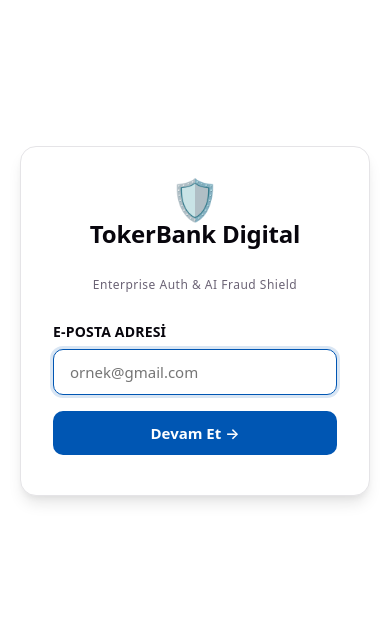
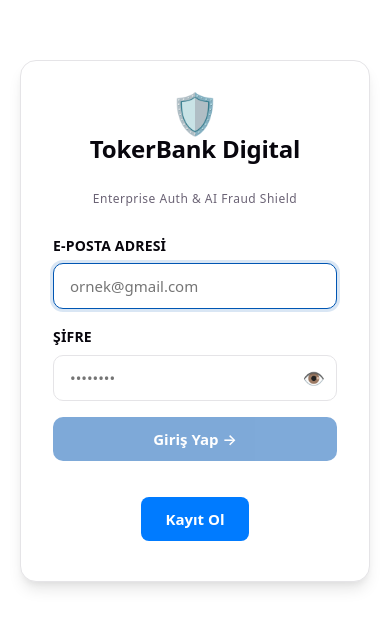
Before and after one commit to boratoker/banking-auth-fraud-engine, a React (Vite) app in the folder frontend/: page / in a window 390 px wide. Shown: the part 101-728 px from the top of the page. Built offline with nearby package versions, Linux system fonts and the light colour scheme; a web font is replaced by a local one.

Commit message:
refactor: simplify authentication flow by merging email and password entry screens and update mobile launch scripts

```diff
--- a/frontend/src/App.jsx
+++ b/frontend/src/App.jsx
@@ -39,8 +39,8 @@ const FailedLoginToast = ({ info, onDismiss }) => {
 };
 
 function App() {
-  // Steps: 'email' → 'login-password' → 'login-otp' | 'register' → 'register-otp' → 'success'
-  const [step, setStep] = useState('email');
+  // Steps: 'login' → 'login-otp' | 'register' → 'register-otp' → 'success'
+  const [step, setStep] = useState('login');
   const [email, setEmail] = useState('');
   const [firstName, setFirstName] = useState('');
   const [lastName, setLastName] = useState('');
@@ -79,7 +79,7 @@ function App() {
   };
 
   const resetForm = () => {
-    setStep('email'); setEmail(''); setFirstName(''); setLastName('');
+    setStep('login'); setEmail(''); setFirstName(''); setLastName('');
     setPassword(''); setConfirmPassword(''); setOtp('');
     setMessage(''); setError(''); setUserName(''); setOtpMode('login'); setTimeLeft(120);
   };
@@ -93,8 +93,8 @@ function App() {
       if (res.data.exists) {
         const loginRes = await login(email);
         if (loginRes.data.requiresPassword) {
-          setUserName(loginRes.data.firstName || '');
-          setStep('login-password');
+          setMessage('Şifrenizi tekrar girerek OTP isteyin.');
+          setStep('login');
         }
       } else {
         setMessage(`${email} adresi ile kayıtlı hesap bulunamadı. Yeni hesap oluşturun.`);
@@ -107,7 +107,7 @@ function App() {
     } finally { setLoading(false); }
   };
 
-  // Step 2a: Şifre doğrulama
+  // Step 1: Şifre doğrulama (İlk Giriş Ekranı)
   const handleVerifyPassword = async (e) => {
     e.preventDefault();
     setMessage(''); setError(''); setLoading(true);
@@ -200,28 +200,16 @@ function App() {
         {message && <div className="alert-message success">{message}</div>}
         {error && <div className="alert-message error">{error}</div>}
 
-        {/* Step 1: E-posta */}
-        {step === 'email' && (
-          <form className="login-form" onSubmit={handleCheckEmail}>
+        {/* Step 1: Giriş Ekranı (E-Posta + Şifre) */}
+        {step === 'login' && (
+          <form className="login-form" onSubmit={handleVerifyPassword}>
             <div className="form-group">
               <label className="form-label" htmlFor="email">E-POSTA ADRESİ</label>
               <input id="email" type="email" className="form-input"
                 placeholder="ornek@gmail.com" value={email}
                 onChange={(e) => setEmail(e.target.value)} required autoFocus />
             </div>
-            <button type="submit" className="btn btn-primary" disabled={loading}>
-              {loading ? 'Kontrol ediliyor...' : 'Devam Et →'}
-            </button>
-          </form>
-        )}
 
-        {/* Step 2a: Şifre Girişi (Login) */}
-        {step === 'login-password' && (
-          <form className="login-form" onSubmit={handleVerifyPassword}>
-            <p className="step-info">
-              Hoş geldiniz{userName ? `, <strong>${userName}</strong>` : ''}!<br />
-              <span className="email-display">{maskEmail(email)}</span> hesabınız için şifrenizi girin.
-            </p>
             <div className="form-group">
               <label className="form-label" htmlFor="login-pwd">ŞİFRE</label>
               <div className="password-input-wrapper">
@@ -229,17 +217,31 @@ function App() {
                   type={showPassword ? 'text' : 'password'}
                   className="form-input" placeholder="••••••••"
                   value={password} onChange={(e) => setPassword(e.target.value)}
-                  required autoFocus />
+                  required />
                 <button type="button" className="password-toggle"
                   onClick={() => setShowPassword(!showPassword)}>
                   {showPassword ? '🙈' : '👁️'}
                 </button>
               </div>
             </div>
-            <button type="submit" className="btn btn-primary" disabled={loading || !password}>
-              {loading ? 'Doğrulanıyor...' : 'Şifreyi Doğrula →'}
+
+            <button type="submit" className="btn btn-primary" disabled={loading || !password || !email}>
+              {loading ? 'Giriş Yapılıyor...' : 'Giriş Yap →'}
             </button>
-            <button type="button" className="btn btn-secondary" onClick={resetForm}>← Geri Dön</button>
+
+            <div style={{ textAlign: 'center', marginTop: '20px' }}>
+              <button
+                type="button"
+                style={{
+                  background: '#007BFF', border: 'none', color: '#FFFFFF',
+                  fontSize: '15px', fontWeight: 'bold', cursor: 'pointer',
+                  padding: '12px 24px', borderRadius: '8px'
+                }}
+                onClick={() => { resetForm(); setStep('register'); }}
+              >
+                Kayıt Ol
+              </button>
+            </div>
           </form>
         )}
 
```
Also changed, not shown: 4 other files (tests, documents, lock files or other folders).
